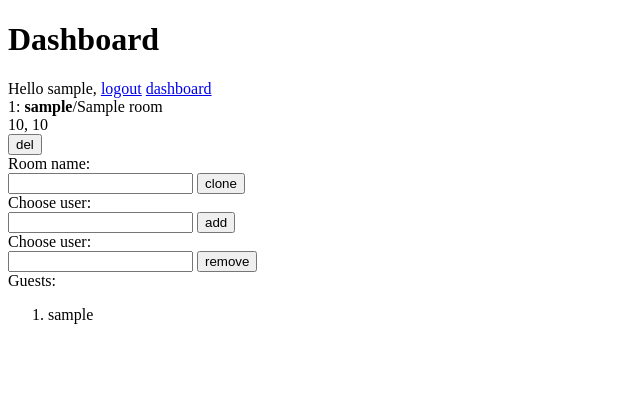
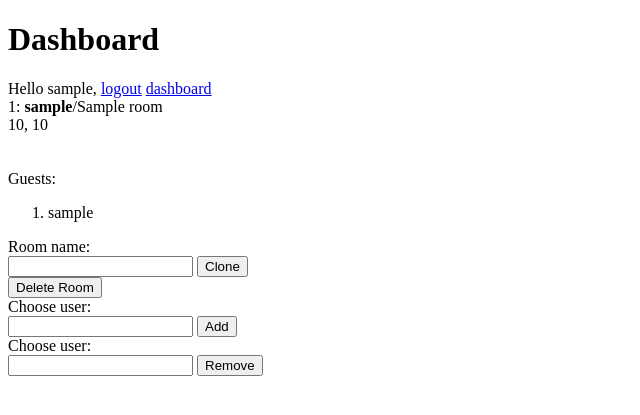
Before and after one commit to ucanyiit/YATSIM, a Django app: page /room/1 in a window 1280 px wide. Shown: the top 415 px of the page, without its empty margins (0-640 px from the left). Run offline with Django 4.2, Linux system fonts and the light colour scheme; a user stored in the database is signed in; tables that the repository leaves empty hold one stand-in row (values such as "Sample post").

Commit message:
Fixes for clone and permissions on room operations

```diff
--- a/yatsim/templates/dashboard/index.html
+++ b/yatsim/templates/dashboard/index.html
@@ -16,7 +16,7 @@ Hello {{ user.username }}, <a href={% url "logout" %}>logout</a> <a href={% url
 
 <ol>
     {% for room in guest_rooms %}
-    <li> {{room.id}}: {{room.owner.username}}/{{ room.room_name }} </li>
+    <li> {{room.id}}: {{room.owner.username}}/{{ room.room_name }}, <a href={% url "room" room.id %}>go</a> </li>
     {% endfor %}
 </ol>
 
--- a/yatsim/templates/dashboard/room.html
+++ b/yatsim/templates/dashboard/room.html
@@ -10,16 +10,32 @@ Hello {{ user.username }}, <a href={% url "logout" %}>logout</a> <a href={% url
 {{room.id}}: <b>{{room.owner.username}}</b>/{{ room.room_name }}
 <br>
 {{room.height}}, {{room.width}}
-<form action="/room/delete/{{room.id}}/" method="post">
-    {% csrf_token %}
-    <button type="submit" >del</button>
-</form>
+
+<br>
+<br>
+<br>
+
+Guests:
+<ol>
+    {% for u in room.guests.all %}
+        <li>{{u.username}}</li>
+    {% empty %}
+        No guests :(
+    {% endfor %}
+</ol>
+
 <form action="/room/clone/{{room.id}}/" method="post">
     {% csrf_token %}
     <label for="room_name">Room name:</label><br>
     <input type="text" id="room_name" name="room_name">
 
-    <button type="submit" >clone</button>
+    <button type="submit" >Clone</button>
+</form>
+
+{% if is_owner %}
+<form action="/room/delete/{{room.id}}/" method="post">
+    {% csrf_token %}
+    <button type="submit" >Delete Room</button>
 </form>
 
 <form action="/room/add/{{room.id}}/" method="post">
@@ -32,7 +48,7 @@ Hello {{ user.username }}, <a href={% url "logout" %}>logout</a> <a href={% url
         {% endfor %}
     </datalist>
 
-    <button type="submit" >add</button>
+    <button type="submit" >Add</button>
 </form>
 
 <form action="/room/remove/{{room.id}}/" method="post">
@@ -45,16 +61,12 @@ Hello {{ user.username }}, <a href={% url "logout" %}>logout</a> <a href={% url
         {% endfor %}
     </datalist>
 
-    <button type="submit" >remove</button>
+    <button type="submit" >Remove</button>
 </form>
-
-Guests:
-<ol>
-    {% for u in room.guests.all %}
-        <li>{{u.username}}</li>
-    {% empty %}
-        No guests :(
-    {% endfor %}
-</ol>
-
+{% else %}
+<form action="/room/leave/{{room.id}}/" method="post">
+    {% csrf_token %}
+    <button type="submit" >Leave</button>
+</form>
+{% endif %}
 {% endblock %}
--- a/yatsim/urls.py
+++ b/yatsim/urls.py
@@ -52,4 +52,9 @@ urlpatterns = [
         views.remove_user_from_room,
         name="remove_user_from_room",
     ),
+    path(
+        "room/leave/<int:room_id>/",
+        views.leave_from_room,
+        name="leave_from_room",
+    ),
 ]
--- a/yatsim_dashboard/views.py
+++ b/yatsim_dashboard/views.py
@@ -1,6 +1,7 @@
 from django.contrib.auth.decorators import login_required
 from django.contrib.auth.models import User
-from django.shortcuts import redirect, render
+from django.core.exceptions import PermissionDenied
+from django.shortcuts import get_object_or_404, redirect, render
 from django.views.generic.edit import FormView
 
 from .forms import (
@@ -36,17 +37,15 @@ def index(request):
     )
 
 
-# TODO: add check to see whether user can access room
-# TODO: some actions are owner only. We can pass a boolean is_owner context
-# variable and use conditionals in the room.html to enable/disable user owner
-# actions.
 @login_required
 def room_view(request, room_id):
     user = request.user
-    room = Room.objects.get(id=room_id)
+    room = get_object_or_404(Room, pk=room_id)
     users = User.objects.exclude(id__exact=user.id).exclude(
         id__in=[room.id for room in room.guests.all()]
     )
+    if user not in users and user != room.owner:
+        raise PermissionDenied
     return render(
         request,
         "dashboard/room.html",
@@ -54,6 +53,7 @@ def room_view(request, room_id):
             "user": user,
             "room": room,
             "users": users,
+            "is_owner": room.owner == user,
         },
     )
 
@@ -76,21 +76,22 @@ class CreateRoomView(FormView):
         return super().form_valid(form)
 
 
-# TODO: check ownership
-# Second filter does this, nvm.
 @login_required
 def delete_room(request, room_id):
     if request.method == "POST":
         user = request.user
         form = RoomDeletionForm(request.POST, request.FILES)
         if form.is_valid():
-            Room.objects.filter(id__exact=room_id).filter(owner__exact=user).delete()
-        else:
+            room = get_object_or_404(Room, pk=room_id)
+            if user != room.owner:
+                raise PermissionDenied
+            else:
+                room.delete()
+        else:  # TODO: Empty control flow.
             pass
     return redirect("/dashboard")
 
 
-# TODO: Can guests clone rooms?
 @login_required
 def clone_room(request, room_id):
     if request.method == "POST":
@@ -98,15 +99,14 @@ def clone_room(request, room_id):
         form = RoomCloneForm(request.POST, request.FILES)
         if form.is_valid():
             try:
-                room = Room.objects.get(id=room_id)
-                if room.owner == user:
-                    new_room = Room.objects.create(
-                        owner=user,
-                        room_name=request.POST["room_name"],
-                        height=room.height,
-                        width=room.width,
-                    )
-                    new_room.save()
+                room = get_object_or_404(Room, pk=room_id)
+                new_room = Room.objects.create(
+                    owner=user,
+                    room_name=request.POST["room_name"],
+                    height=room.height,
+                    width=room.width,
+                )
+                new_room.save()
             except:  # TODO: Bare except.
                 pass
         else:  # TODO: Empty control flow.
@@ -144,23 +144,17 @@ def add_user_to_room(request, room_id):
         room_form = RoomIdForm(request.POST, request.FILES)
         user_form = UserIdForm(request.POST, request.FILES)
         if room_form.is_valid() and user_form.is_valid():
-            try:
-                room = Room.objects.get(id=room_id)
-                user = User.objects.get(id=request.POST["user_id"])
-                # TODO: we can use an actual logger if it will help.
-                print(user, room)
-                # TODO: Move higher? vvv
-                if room.owner == request_user:
-                    room.guests.add(user)
-            except:  # TODO: Bare except.
-                pass
+            room = get_object_or_404(Room, pk=room_id)
+            user = get_object_or_404(User, pk=request.POST["user_id"])
+            if room.owner == request_user:
+                room.guests.add(user)
+            else:
+                raise PermissionDenied
         else:  # TODO: Empty control flow.
             pass
     return redirect(f"/room/{room_id}")
 
 
-# TODO:Both the owner and the guest should have permission to add/remove a guest
-# from the room.
 @login_required
 def remove_user_from_room(request, room_id):
     if request.method == "POST":
@@ -168,16 +162,28 @@ def remove_user_from_room(request, room_id):
         room_form = RoomIdForm(request.POST, request.FILES)
         user_form = UserIdForm(request.POST, request.FILES)
         if room_form.is_valid() and user_form.is_valid():
-            try:
-                room = Room.objects.get(id=room_id)
-                user = User.objects.get(id=request.POST["user_id"])
-
-                # TODO: This is a cheap operation. Maybe check this before
-                # DB accesses? vvv
-                if room.owner == request_user:
-                    room.guests.remove(user)
-            except:  # TODO: Bare except.
-                pass
+            room = get_object_or_404(Room, pk=room_id)
+            user = get_object_or_404(User, pk=request.POST["user_id"])
+            if room.owner == request_user:
+                room.guests.remove(user)
+            else:
+                raise PermissionDenied
         else:  # TODO: Empty control flow.
             pass
     return redirect(f"/room/{room_id}")
+
+
+@login_required
+def leave_from_room(request, room_id):
+    if request.method == "POST":
+        user = request.user
+        room_form = RoomIdForm(request.POST, request.FILES)
+        if room_form.is_valid():
+            room = get_object_or_404(Room, pk=room_id)
+            if room.owner != user:
+                room.guests.remove(user)
+            else:
+                raise PermissionDenied
+        else:  # TODO: Empty control flow.
+            pass
+    return redirect("/dashboard")
```
